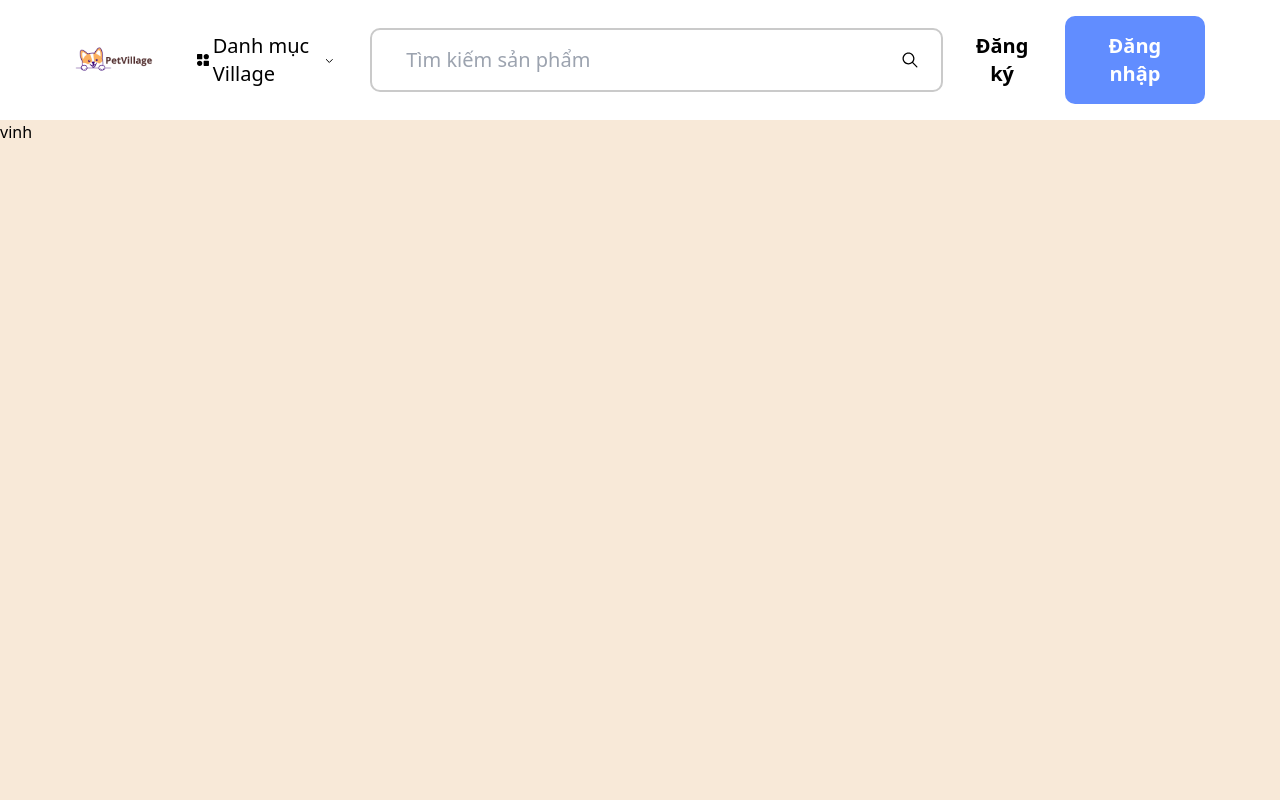
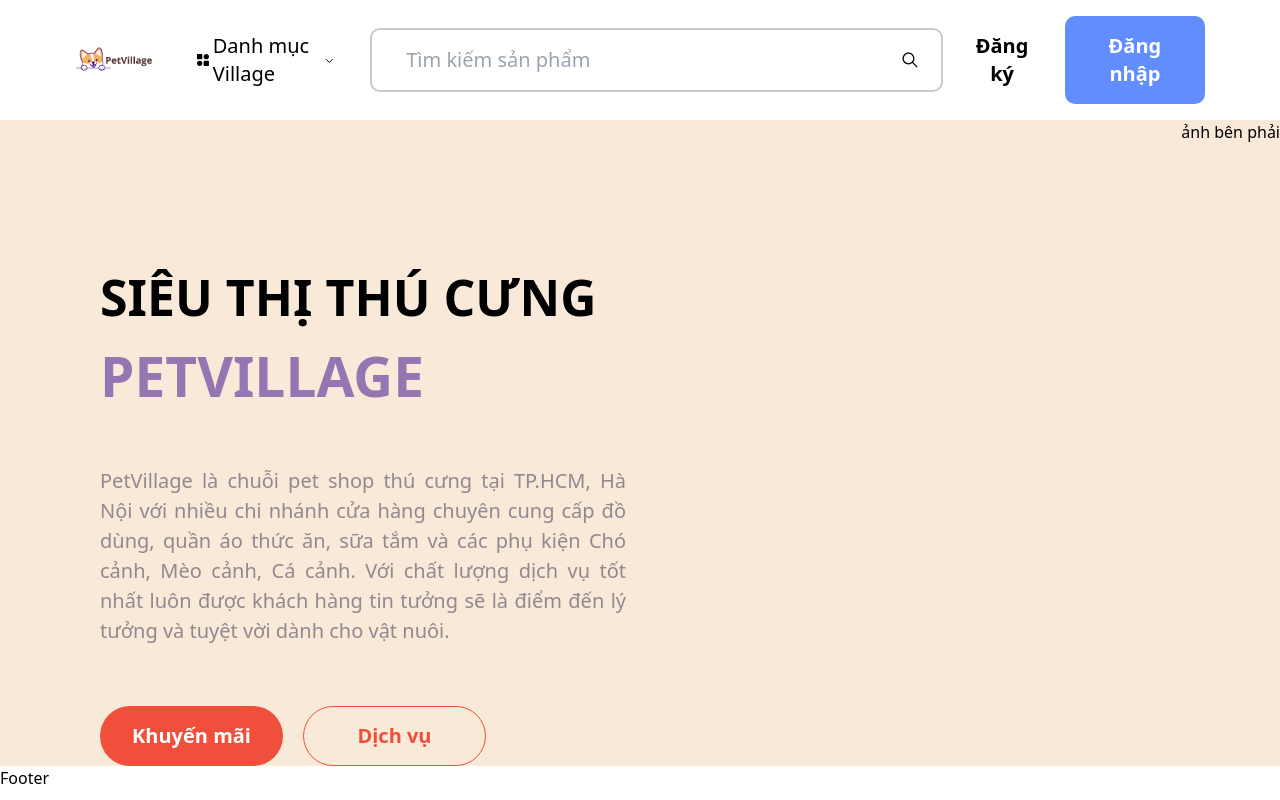
Before and after one commit to Vinhnv0901/pet-village-app, a React (Create React App) app: page / in a window 1280 px wide. Shown: the top 800 px of the page. Built offline with nearby package versions, Linux system fonts and the light colour scheme.

Commit message:
add introduce

```diff
--- a/src/components/Introduce.jsx
+++ b/src/components/Introduce.jsx
@@ -1,7 +1,34 @@
 import React from "react";
 
 const Introduce = () => {
-  return <div className="w-full h-[1200px] bg-homePink">vinh</div>;
+  return (
+    <>
+      <div className="flex w-full bg-homePink justify-between">
+        <div className="flex flex-col ml-[100px] mt-[140px] w-[526px]">
+          <span className="text-[50px] font-extrabold">SIÊU THỊ THÚ CƯNG</span>
+          <span className="text-[55px] font-extrabold text-[#9676B2]">
+            PETVILLAGE
+          </span>
+          <p className="text-[#92888F] text-[20px] mt-12 text-justify">
+            PetVillage là chuỗi pet shop thú cưng tại TP.HCM, Hà Nội với nhiều
+            chi nhánh cửa hàng chuyên cung cấp đồ dùng, quần áo thức ăn, sữa tắm
+            và các phụ kiện Chó cảnh, Mèo cảnh, Cá cảnh. Với chất lượng dịch vụ
+            tốt nhất luôn được khách hàng tin tưởng sẽ là điểm đến lý tưởng và
+            tuyệt vời dành cho vật nuôi.
+          </p>
+          <div className="flex mt-[60px] gap-5">
+            <button className="bg-[#F04F3C] w-[183px] h-[60px] rounded-[60px] text-white text-[20px] font-bold">
+              Khuyến mãi
+            </button>
+            <button className="w-[183px] h-[60px] rounded-[60px] text-[#F04F3C] text-[20px] font-bold border-[1px] border-[#F04F3C]">
+              Dịch vụ
+            </button>
+          </div>
+        </div>
+        <div>ảnh bên phải</div>
+      </div>
+    </>
+  );
 };
 
 export default Introduce;
```
